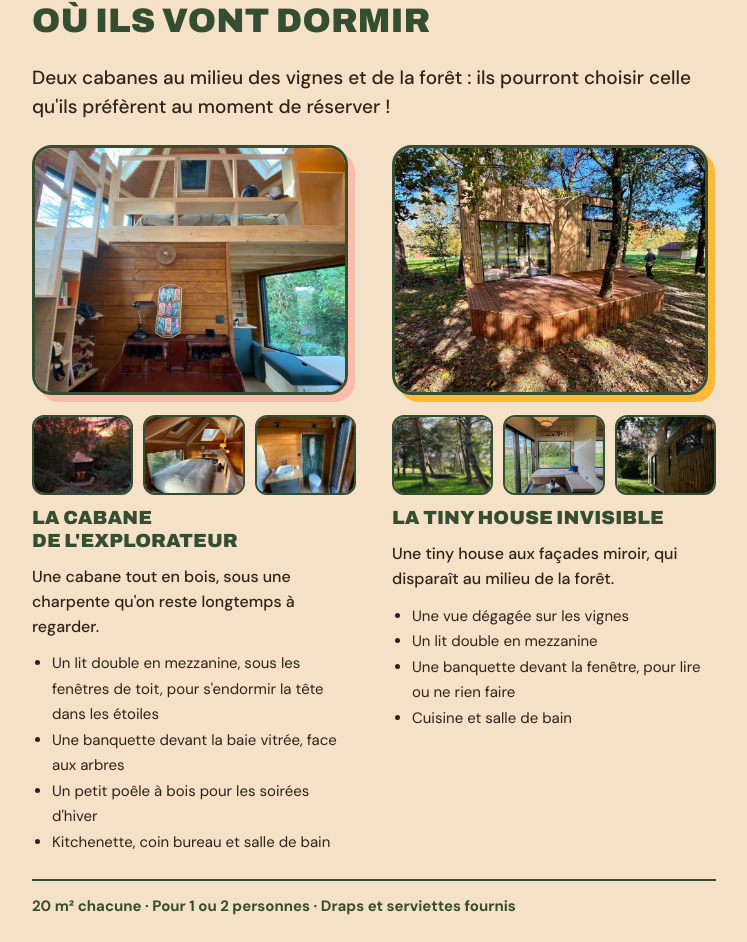
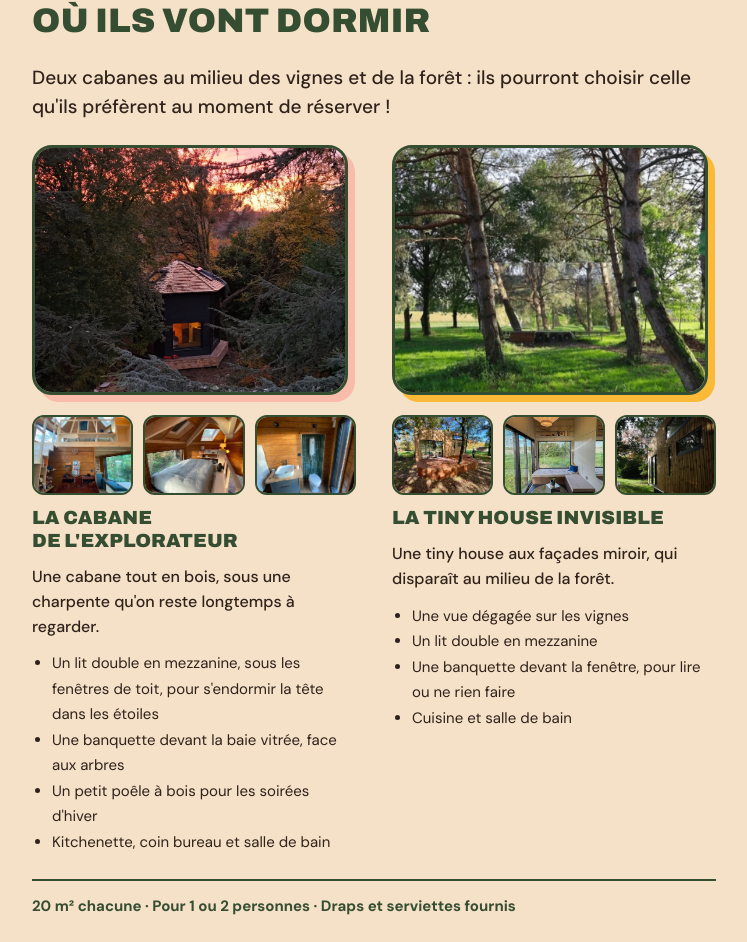
Before and after one commit to KillianTa/bon-cadeau-noel, a plain HTML site: page index.html in a window 1280 px wide. Shown: the part 1928-2870 px from the top of the page, without its empty margins (48-795 px from the left). Drawn offline with Linux system fonts and the light colour scheme.

Commit message:
Changer les photos principales des cabanes et agrandir les photos au clic
Co-Authored-By: Claude Fable 5.2 <noreply@anthropic.com>

```diff
--- a/index.html
+++ b/index.html
@@ -88,6 +88,18 @@ section.bloc.premier{border-top:0;padding-top:0}
 .cabane .photo{height:250px;width:calc(100% - 8px)}
 .minis{display:grid;grid-template-columns:repeat(3,1fr);gap:10px;padding-top:8px}
 .minis img{height:80px;width:100%;object-fit:cover;border:2px solid var(--sapin);border-radius:12px}
+.cabane img,.galerie img{cursor:zoom-in}
+.visionneuse{border:0;padding:0;background:transparent;max-width:100vw;max-height:100vh;width:100vw;height:100vh;margin:0;overflow:hidden}
+.visionneuse::backdrop{background:rgba(47,34,26,.92)}
+.visionneuse .scene{width:100%;height:100%;display:flex;align-items:center;justify-content:center;padding:56px 12px}
+.visionneuse img{max-width:100%;max-height:100%;width:auto;height:auto;object-fit:contain;border-radius:14px;border:3px solid var(--sable)}
+.visionneuse button{position:absolute;width:46px;height:46px;border-radius:50%;border:0;background:var(--sable);color:var(--sapin);font:900 22px/1 Archivo,sans-serif;cursor:pointer;display:flex;align-items:center;justify-content:center}
+.visionneuse button:hover{background:var(--jaune)}
+.visionneuse button:focus-visible{outline:3px solid var(--jaune);outline-offset:3px}
+.visionneuse .fermer{top:10px;right:10px}
+.visionneuse .prec{left:10px;top:50%;transform:translateY(-50%)}
+.visionneuse .suiv{right:10px;top:50%;transform:translateY(-50%)}
+.visionneuse .compte{position:absolute;bottom:16px;left:0;right:0;text-align:center;color:var(--sable);font-weight:700;font-size:14px}
 .cabane ul{padding-left:20px;font-size:15px;line-height:1.7}
 .cabane .acc{font-weight:500}
 .sous{border-top:2px solid var(--sapin);padding-top:14px;font-weight:700;color:var(--sapin);font-size:15px}
@@ -244,15 +256,15 @@ footer a{text-decoration:underline}
       <p class="lead">Deux cabanes au milieu des vignes et de la forêt&nbsp;: ils pourront choisir celle qu'ils préfèrent au moment de réserver&nbsp;!</p>
       <div class="cabanes">
         <article class="cabane">
-          <img class="photo ombre-p" loading="lazy" src="img/cabane-interieur-bois.jpg" alt="L'intérieur tout en bois de la Cabane de l'explorateur, avec sa mezzanine">
-          <div class="minis"><img loading="lazy" src="img/cabane-drone.jpg" alt="La cabane vue du ciel"><img loading="lazy" src="img/cabane-lit.jpg" alt="Le lit en mezzanine sous les fenêtres de toit"><img loading="lazy" src="img/cabane-salle-de-bain.jpg" alt="La salle de bain de la cabane"></div>
+          <img class="photo ombre-p" loading="lazy" src="img/cabane-drone.jpg" alt="La Cabane de l'explorateur vue du ciel, au milieu des arbres">
+          <div class="minis"><img loading="lazy" src="img/cabane-interieur-bois.jpg" alt="L'intérieur tout en bois de la cabane, avec sa mezzanine"><img loading="lazy" src="img/cabane-lit.jpg" alt="Le lit en mezzanine sous les fenêtres de toit"><img loading="lazy" src="img/cabane-salle-de-bain.jpg" alt="La salle de bain de la cabane"></div>
           <h3>La Cabane de l'explorateur</h3>
           <p class="acc">Une cabane tout en bois, sous une charpente qu'on reste longtemps à regarder.</p>
           <ul><li>Un lit double en mezzanine, sous les fenêtres de toit, pour s'endormir la tête dans les étoiles</li><li>Une banquette devant la baie vitrée, face aux arbres</li><li>Un petit poêle à bois pour les soirées d'hiver</li><li>Kitchenette, coin bureau et salle de bain</li></ul>
         </article>
         <article class="cabane">
-          <img class="photo ombre-j" loading="lazy" src="img/tiny-invisible-exterieur.jpg" alt="La Tiny House invisible et sa terrasse en bois">
-          <div class="minis"><img loading="lazy" src="img/tiny-invisible-miroir.jpg" alt="La façade miroir de la tiny house, qui reflète la forêt"><img loading="lazy" src="img/tiny-invisible-banquette.jpg" alt="La banquette devant la fenêtre"><img loading="lazy" src="img/tiny-invisible-facade.jpg" alt="La façade en bois de la tiny house"></div>
+          <img class="photo ombre-j" loading="lazy" src="img/tiny-invisible-miroir.jpg" alt="La façade miroir de la Tiny House invisible, qui reflète la forêt">
+          <div class="minis"><img loading="lazy" src="img/tiny-invisible-exterieur.jpg" alt="La tiny house et sa terrasse en bois"><img loading="lazy" src="img/tiny-invisible-banquette.jpg" alt="La banquette devant la fenêtre"><img loading="lazy" src="img/tiny-invisible-facade.jpg" alt="La façade en bois de la tiny house"></div>
           <h3>La Tiny House invisible</h3>
           <p class="acc">Une tiny house aux façades miroir, qui disparaît au milieu de la forêt.</p>
           <ul><li>Une vue dégagée sur les vignes</li><li>Un lit double en mezzanine</li><li>Une banquette devant la fenêtre, pour lire ou ne rien faire</li><li>Cuisine et salle de bain</li></ul>
@@ -387,6 +399,53 @@ if ("IntersectionObserver" in window) {
   new IntersectionObserver(function (e) { barre.classList.toggle("visible", !e[0].isIntersecting); }, { threshold: 0 })
     .observe(document.getElementById("carte-achat"));
 }
+
+// Agrandir les photos des cabanes, de la grange et du parc au clic.
+(function () {
+  var boite = document.createElement("dialog");
+  boite.className = "visionneuse";
+  boite.setAttribute("aria-label", "Photo agrandie");
+  boite.innerHTML = '<div class="scene"><img alt=""></div>' +
+    '<button type="button" class="fermer" aria-label="Fermer">×</button>' +
+    '<button type="button" class="prec" aria-label="Photo précédente">‹</button>' +
+    '<button type="button" class="suiv" aria-label="Photo suivante">›</button>' +
+    '<p class="compte"></p>';
+  document.body.appendChild(boite);
+  if (!boite.showModal) return;
+  var grande = boite.querySelector("img"), compte = boite.querySelector(".compte");
+  var serie = [], rang = 0;
+  function montrer(i) {
+    rang = (i + serie.length) % serie.length;
+    grande.src = serie[rang].currentSrc || serie[rang].src;
+    grande.alt = serie[rang].alt;
+    compte.textContent = (rang + 1) + " / " + serie.length;
+  }
+  document.querySelectorAll(".cabane, .galerie").forEach(function (groupe) {
+    var photos = Array.prototype.slice.call(groupe.querySelectorAll("img"));
+    photos.forEach(function (img, i) {
+      img.tabIndex = 0;
+      img.setAttribute("role", "button");
+      function ouvrir() { serie = photos; montrer(i); boite.showModal(); }
+      img.addEventListener("click", ouvrir);
+      img.addEventListener("keydown", function (e) { if (e.key === "Enter" || e.key === " ") { e.preventDefault(); ouvrir(); } });
+    });
+  });
+  boite.querySelector(".fermer").addEventListener("click", function () { boite.close(); });
+  boite.querySelector(".prec").addEventListener("click", function () { montrer(rang - 1); });
+  boite.querySelector(".suiv").addEventListener("click", function () { montrer(rang + 1); });
+  boite.addEventListener("click", function (e) { if (e.target === boite || e.target.className === "scene") boite.close(); });
+  boite.addEventListener("keydown", function (e) {
+    if (e.key === "ArrowLeft") montrer(rang - 1);
+    if (e.key === "ArrowRight") montrer(rang + 1);
+  });
+  var x0 = null;
+  boite.addEventListener("touchstart", function (e) { x0 = e.touches[0].clientX; }, { passive: true });
+  boite.addEventListener("touchend", function (e) {
+    if (x0 === null) return;
+    var d = e.changedTouches[0].clientX - x0; x0 = null;
+    if (Math.abs(d) > 40) montrer(rang + (d < 0 ? 1 : -1));
+  });
+})();
 </script>
 </body>
 </html>
```
